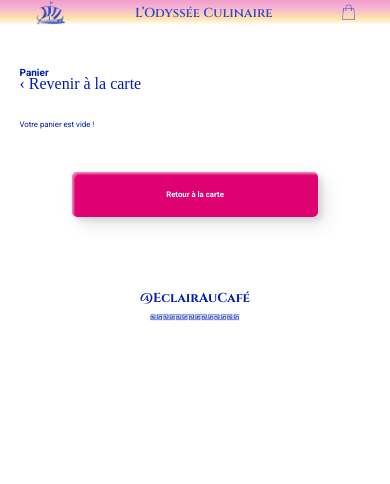
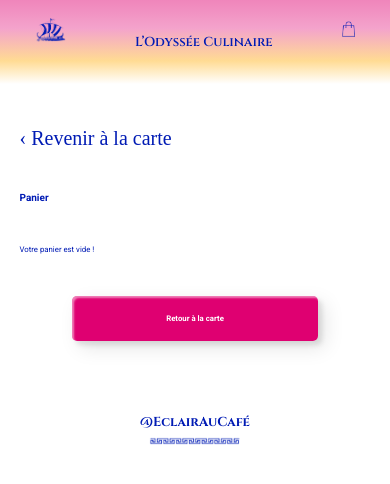
Before and after one commit to Chlopes92/OdysseeCulinaire, a React (Create React App) app: page /cart in a window 390 px wide. Shown: the top 484 px of the page. Built offline with nearby package versions, Linux system fonts and the light colour scheme.

Commit message:
finalisation en cours

```diff
--- a/src/App.css
+++ b/src/App.css
@@ -1,4 +1,4 @@
-.App {
+/* .App {
   text-align: center;
 }
 
@@ -36,3 +36,5 @@
     transform: rotate(360deg);
   }
 }
+
+ */
--- a/src/components/Header/Header.module.css
+++ b/src/components/Header/Header.module.css
@@ -1,9 +1,15 @@
 .header {
+    position: fixed;
+    top:0;
+    left: 0;
     width: 100%;
+    min-height: 10vh;
     background: linear-gradient(180deg, rgba(255, 174, 10, 0.65) 0.01%, rgba(245, 122, 41, 0.602054) 0.02%, rgba(223, 0, 113, 0.48) 0.03%, rgba(223, 0, 113, 0.36) 33.8541%, rgba(255, 179, 26, 0.47) 72.3958%, rgba(255, 179, 26, 0) 100%);
-    opacity: 0.8;
+
+    background-color: white;
     display: flex;
     justify-content: space-around;
+    z-index: 99;
 }
 
 .isActive{
@@ -124,12 +130,14 @@
     .borderQuantity{
         margin-top: 3.5vw;
         margin-left: 1.5vh;
-
-
     }
 
+    .logo{
+        margin-top: 2vh;
+        width:8vw;
+    }
     .panier{
-        /* margin-top: 1vh; */
+         margin-top: 2vh;
         width: 1vw;
         min-width: 3.5vw;
         height: auto;
--- a/src/components/NavBar/NavBar.module.css
+++ b/src/components/NavBar/NavBar.module.css
@@ -1,13 +1,15 @@
 .list {
     display: flex;
     justify-content: center;
-    /* font-family: 'Cinzel', serif; */
-    gap: clamp(10px, 2vw, 63px);
-    font-size: clamp(25px, 3vw, 35px);
+     font-family: 'Cinzel', serif;
+    gap: clamp(2px, 9vw, 30px);
+    font-size: clamp(23px, 3vw, 35px);
+    grid-gap: 1rem;
+    white-space: nowrap;
     font-weight: 466;
     margin-top: 4vw;
     text-shadow: -4px 3px 5px rgba(0, 27, 180, 0.4);
-    font-size: 30px;
+    /*font-size: 30px; */
     font-style: normal;
     font-weight: 466;
     line-height: normal;
--- a/src/components/ProductCard/ProductCard.tsx
+++ b/src/components/ProductCard/ProductCard.tsx
@@ -61,7 +61,7 @@
                 <div className={style.icons}>
                   <Counter
                     quantity={p.quantity}
-                    add={() => addOne(p.product, p.quantity)}
+                    add={() => addOne(p.product, 1)}
                     remove={() => removeOne(p.product)}
                   />
                   <Link to={`/products/custom/${p.idP}`}>
--- a/src/contexts/Cart.context.tsx
+++ b/src/contexts/Cart.context.tsx
@@ -85,7 +85,7 @@
             setCartProducts([...cartProducts, newProduct]);
         } else {
             /* add quantity */
-            foundProduct.quantity += 1;
+            foundProduct.quantity += quantity;
             setCartProducts([...cartProducts]);
         }
         console.log(cartProducts);
--- a/src/index.css
+++ b/src/index.css
@@ -11,6 +11,7 @@
   color: var(--color);
   /* white-space: nowrap; */
 }
+
 
 a, ul{
   text-decoration: none;
--- a/src/pages/CartPage.module.css
+++ b/src/pages/CartPage.module.css
@@ -1,6 +1,10 @@
+/* GENERAL*/
+
+
+
 .cartPage{
     width:80vw;
-    margin: 0 auto;
+    margin: 15vh auto 0;
 }
 
 img{
@@ -32,9 +36,8 @@
 }
 
 .retour {
-    position: absolute;
-    margin: 2vw 0;
- }
+    font-size: 20px;
+}
 
 /*Button vider le panier */
 .flex button {
--- a/src/pages/CartPage.tsx
+++ b/src/pages/CartPage.tsx
@@ -18,12 +18,12 @@
     }
 
     return (
-        <div>
-            <section className={style.cartPage}>
 
+        <section className={`${style.cartPage} ${style.general}`}>
+
+            <a className={style.retour}><Link to='/products' > <span>&lsaquo;</span> Revenir à la carte </Link> </a>
             <div className={style.flex}>
                 <p>Panier</p>
-            <a className={style.retour}><Link to='/products' > <span>&lsaquo;</span> Revenir à la carte </Link> </a>
                 {total() !== 0 && <button onClick={reset}>Vider le panier</button>}
             </div>
 
@@ -45,7 +45,7 @@
                 </div>
             )}
         </section>
-        </div>
+
     );
 };
 
--- a/src/pages/FormPage.module.css
+++ b/src/pages/FormPage.module.css
@@ -3,7 +3,7 @@
 .page {
     display: flex;
     flex-direction: row-reverse;
-    margin-top: 8vh;
+    margin: 15vh auto 0;
 }
 
 .page h3 {
@@ -12,6 +12,7 @@
 .retour {
    position: absolute;
    padding: 2vw;
+   font-size: 20px;
 }
 .retour span {
     font-size: 1.3em;
@@ -24,6 +25,9 @@
 .flex label {
     margin-bottom: 15px;
     min-width: fit-content;
+}
+.supprimer {
+    font-size: 10px;
 }
 
 /* Recap comprend cart et totalPrice*/
--- a/src/pages/FormPage.tsx
+++ b/src/pages/FormPage.tsx
@@ -87,7 +87,7 @@
                                         </div>
 
                                     </div>
-                                    <button onClick={() => removeProduct(p.product)}>SUPPRIMER</button>
+                                    <button className={style.supprimer} onClick={() => removeProduct(p.product)}>SUPPRIMER</button>
                                 </article>
                             )}
                         </div>
@@ -153,7 +153,7 @@
                     <p className={style.small}> Veuillez saisir votre adresse e-mail pour continuer en tant que nouveau client ou vous connecter à votre compte personnel.</p>
 
                     {/* Formulaire Coordonnées */}
-                    {quantityCart > 0 &&
+                    { quantityCart > 0 &&
                     <PaymentForm onSubmit={handleSubmit((data) => {
                         console.log("data", data)
                     })}>
@@ -180,7 +180,7 @@
                         }
 
 
-                        </PaymentForm>}
+                    </PaymentForm> }
 
 
                     {/* Partie Expedition et Livraison */}
@@ -250,8 +250,7 @@
                             {/* Téléphone */}
                             <div className={`${style.flex} ${style.displayContent}`}>
                                 <label htmlFor="telephone">* Téléphone :</label>
-                                <input {...register("telephone", {
-                                    required: "Le Téléphone est obligatoire", pattern: {
+                                <input {...register("telephone", { required: "Le Téléphone est obligatoire", pattern: {
                                                         value: /^(\+\d{1,3}[- ]?)?\d{10}$/,
                                                         message: "Veuillez renseigner le bon format attendu",
                                                     }
@@ -379,10 +378,12 @@
 
                                         </div>
 
+
                                         {isValid
                                             ? (<NavLink to="/order"><button type="submit" className={`${style.btn} ${style.custom_btn}`}>Payer et passer commande</button></NavLink>)
                                             : <button type="submit" className={`${style.btn} ${style.custom_btn}`}>Payer et passer commande</button>
                                         }
+
 
                                     </PaymentForm>
 
@@ -400,6 +401,8 @@
                 </section >
             </div >
         </>
+
     )
+
 }
 export default FormPage;
--- a/src/pages/OrderPage.module.css
+++ b/src/pages/OrderPage.module.css
@@ -1,6 +1,6 @@
 .orderPage{
     width:80vw;
-    margin: 0 auto;
+    margin: 15vh auto 0;
 }
 
 .infos{
--- a/src/pages/ProductDetailPage.tsx
+++ b/src/pages/ProductDetailPage.tsx
@@ -10,6 +10,7 @@
 import { useCartContext } from 'contexts/Cart.context';
 import { redirect } from "react-router-dom";
 import { getTotalPriceWithExtra } from "../../src/contexts/TotalExtraPrice";
+import { cp } from 'fs';
 
 const ProductDetailPage = () => {
 
@@ -60,6 +61,7 @@
         p!.isAddToCart = true;
         addOne(p!, quantity)
         console.log("produit", p!)
+        console.log ("quantity a ajouter", quantity)
     }
 
 
```
Lines whose indentation alone changed are shown as unchanged.
